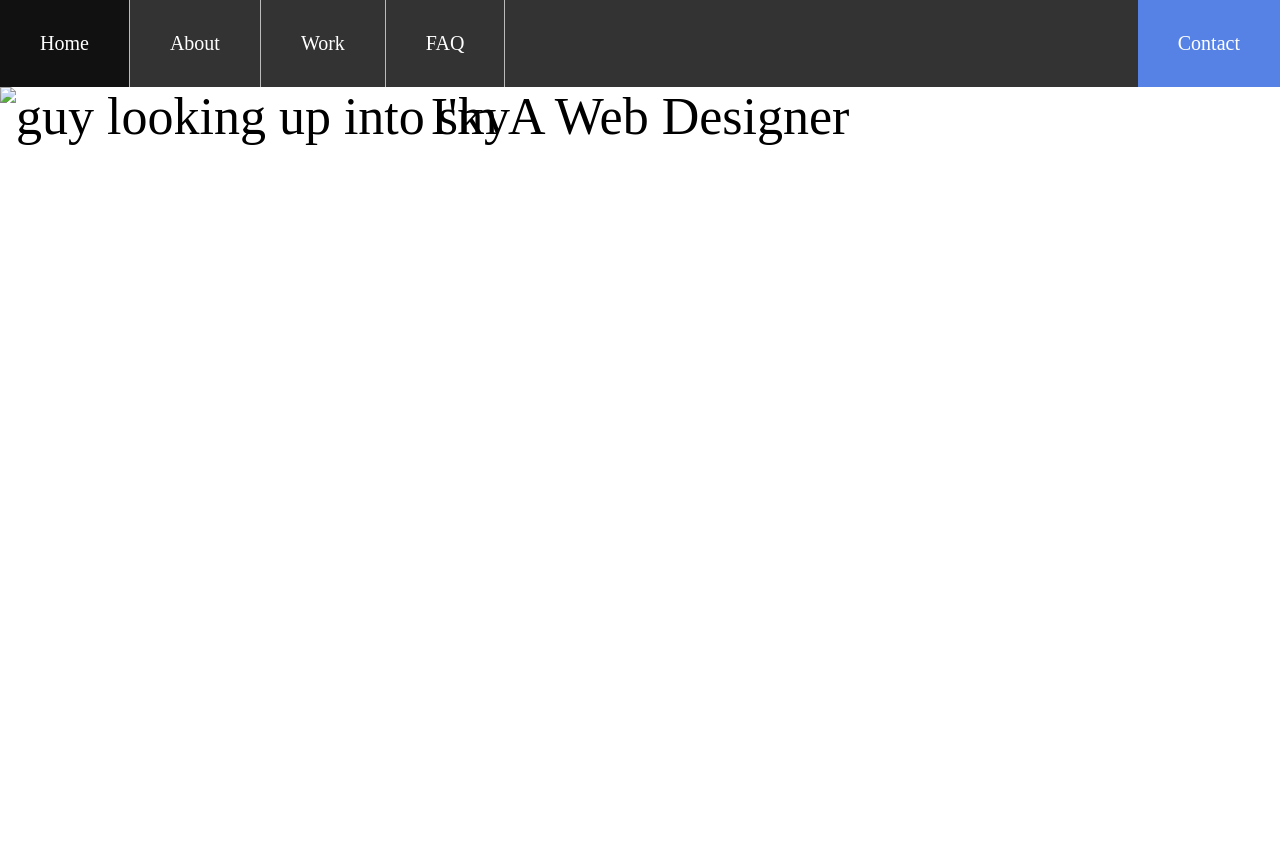
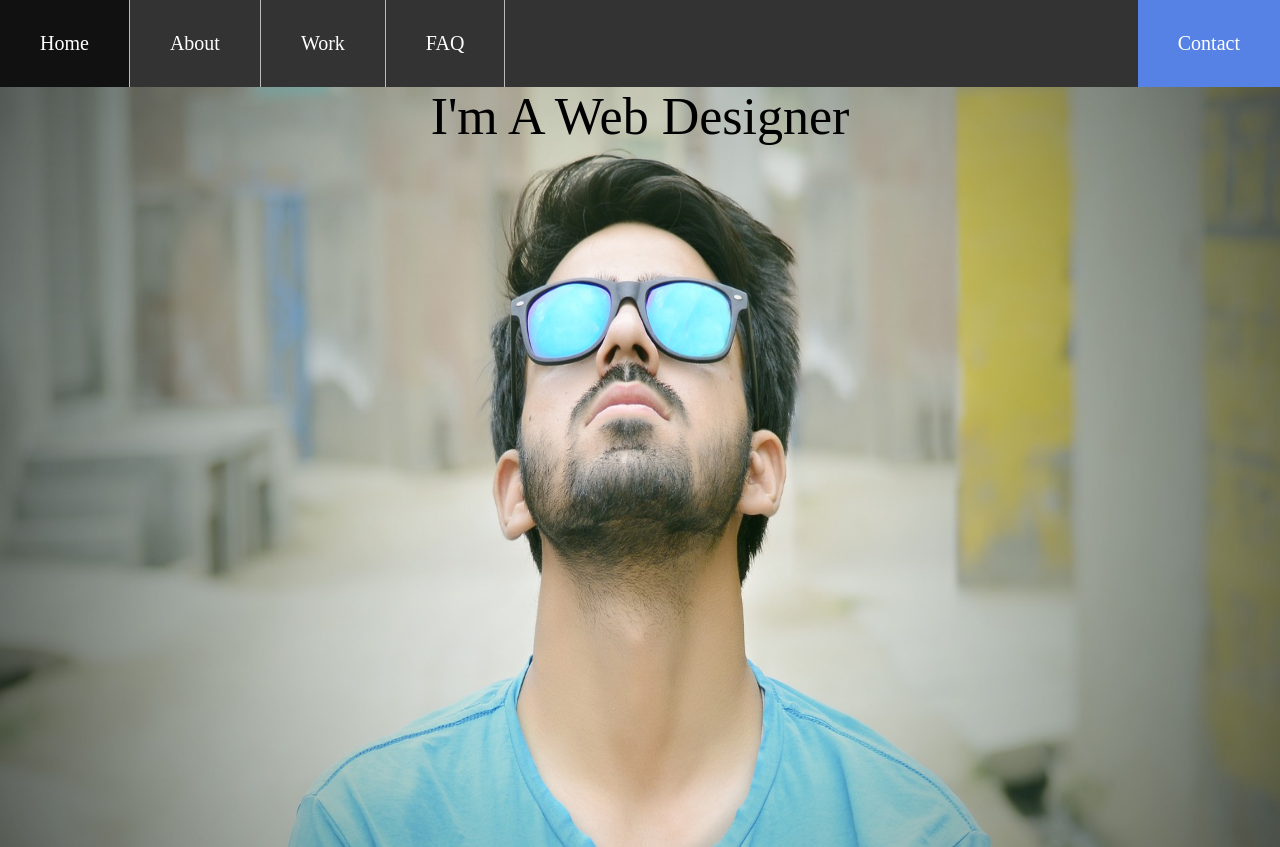
Before and after one commit to ZeekBeakCreek/jQueryPage, a plain HTML site: page index.html in a window 1280 px wide. Shown: the top 847 px of the page. Drawn offline with Linux system fonts and the light colour scheme.

Commit message:
Update index.html

```diff
--- a/index.html
+++ b/index.html
@@ -227,7 +227,7 @@
     </ul>
     <div class="container">
       <div class="middle-left">I'm A Web Designer</div>
-      <img src="images/dude.jpg" id="home" class="js-anchor-link" alt="guy looking up into sky" />
+      <img src="dude.jpg" id="home" class="js-anchor-link" alt="guy looking up into sky" />
     </div>
 
     <h2 class="text-above js-anchor-link" id="about">SKILLS</h2>
```
